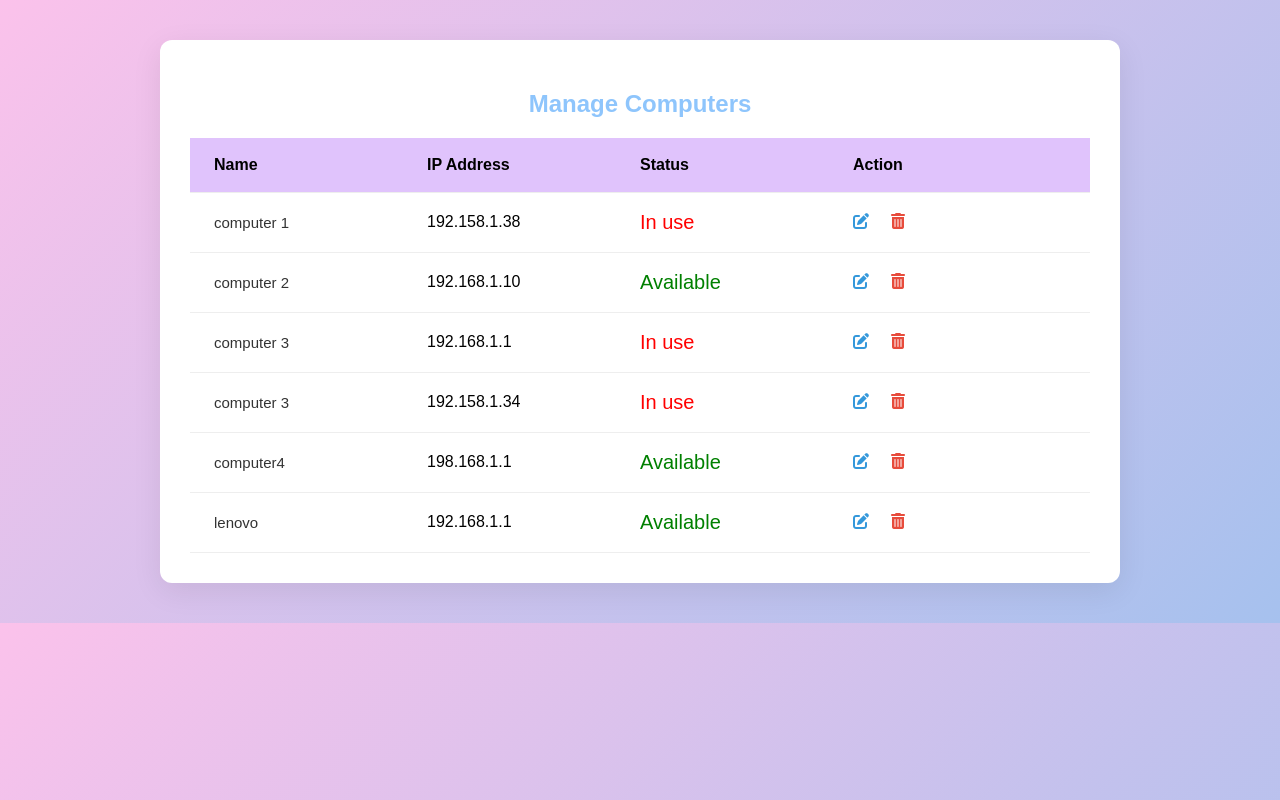
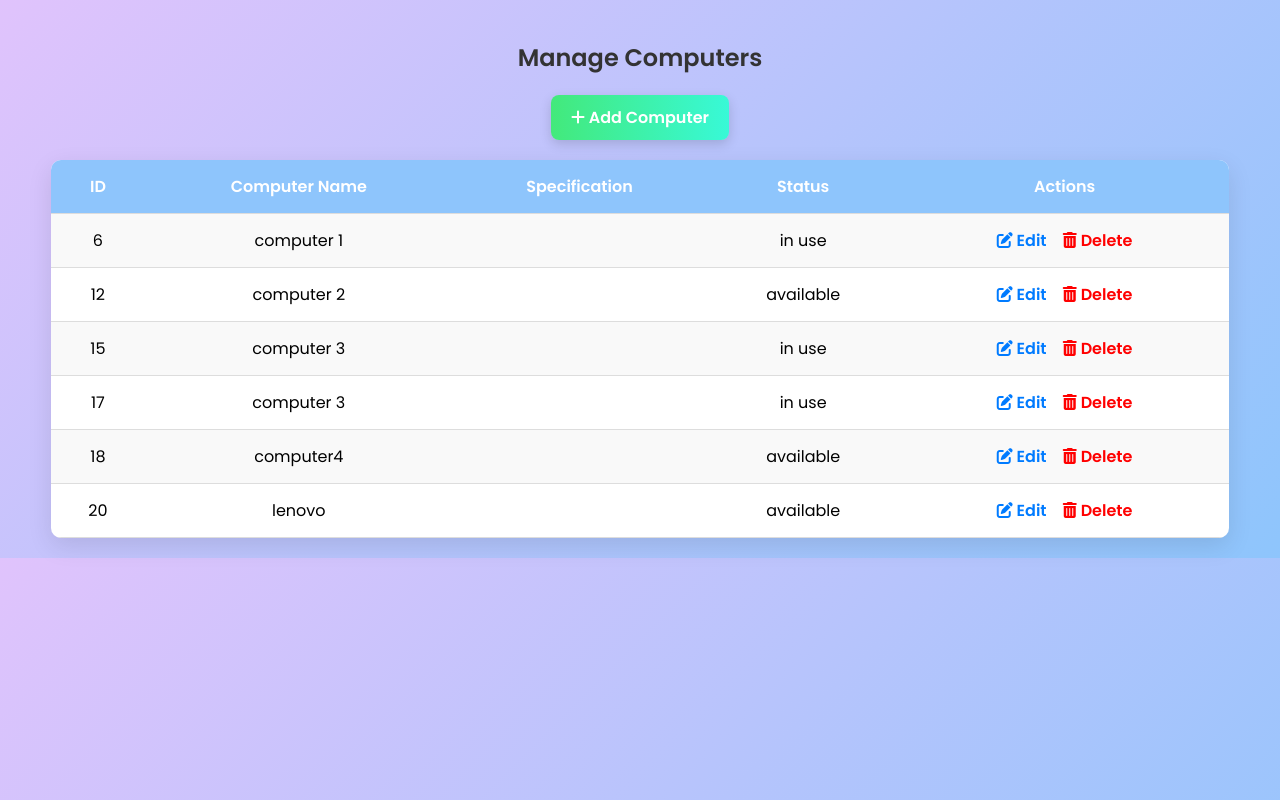
Before and after one commit to Manuv2u/internet_cafe---P3, a PHP site: page /manage_computers.php in a window 1280 px wide. Run offline with PHP 8.4, Linux system fonts and the light colour scheme; data comes from the database, SQL or seed files in the repository; data that the repository does not hold is empty; some libraries are stand-ins or nearby versions.

Commit message:
code changed

```diff
--- a/manage_computers.php
+++ b/manage_computers.php
@@ -1,181 +1,130 @@
 <?php
-include 'db_connect.php';
+require 'db_connect.php';
 
-date_default_timezone_set("Asia/Kolkata");
-$now = date('Y-m-d H:i:s');
+// Delete logic using prepared statement
+if (isset($_GET['delete'])) {
+    $id = intval($_GET['delete']); // ensure ID is an integer
 
-// Auto-update computers whose session ended
-$sql = "SELECT DISTINCT c.id
-        FROM computers c
-        JOIN bookings b ON c.id = b.computer_name
-        WHERE c.status = 'in_use' AND b.end_session <= ?";
-$stmt = $conn->prepare($sql);
-$stmt->bind_param("s", $now);
-$stmt->execute();
-$resultCheck = $stmt->get_result();
-
-while ($row = $resultCheck->fetch_assoc()) {
-    $comp_id = $row['id'];
-    $conn->query("UPDATE computers SET status = 'available' WHERE id = $comp_id");
+    $stmt = $conn->prepare("DELETE FROM computers WHERE id = ?");
+    $stmt->bind_param("i", $id);
+    if ($stmt->execute()) {
+        $stmt->close();
+        header("Location: manage_computers.php");
+        exit();
+    } else {
+        echo "<script>alert('Error deleting record. It may be linked to other data.');</script>";
+    }
 }
 
-// Delete handler
-if (isset($_GET['delete'])) {
-    $id = intval($_GET['delete']);
-    mysqli_query("DELETE FROM computers WHERE id = $id");
-}
-
-$result = $conn->query("SELECT * FROM computers");
+$sql = "SELECT * FROM computers";
+$result = $conn->query($sql);
 ?>
 
 <!DOCTYPE html>
 <html lang="en">
 <head>
-<link rel="stylesheet" href="https://cdnjs.cloudflare.com/ajax/libs/font-awesome/6.4.0/css/all.min.css">
-<script src="https://cdn.jsdelivr.net/npm/sweetalert2@11"></script>
     <meta charset="UTF-8">
     <title>Manage Computers</title>
+    <link href="https://fonts.googleapis.com/css2?family=Poppins:wght@300;400;600&display=swap" rel="stylesheet">
+    <link rel="stylesheet" href="https://cdnjs.cloudflare.com/ajax/libs/font-awesome/6.4.0/css/all.min.css">
+    <script src="https://cdn.jsdelivr.net/npm/sweetalert2@11"></script>
     <style>
         body {
             font-family: 'Poppins', sans-serif;
-            background: linear-gradient(135deg, #fbc2eb, #a6c1ee 100%);
+            background: linear-gradient(135deg, #e0c3fc, #8ec5fc 100%);
             margin: 0;
-            padding: 40px 0;
+            padding: 20px;
         }
-
-        .container {
-            max-width: 900px;
-            margin: auto;
-            background: white;
-            padding: 30px;
-            border-radius: 12px;
-            box-shadow: 0 8px 30px rgba(0, 0, 0, 0.08);
-        }
-
         h2 {
             text-align: center;
-            color:#8ec5fc  ;
+            color: #333;
+            margin-bottom: 20px;
         }
-
         .add-link {
             display: block;
+            width: fit-content;
+            margin: 10px auto 20px;
+            padding: 10px 20px;
+            background: linear-gradient(to right, #43e97b, #38f9d7);
+            color: white;
+            text-decoration: none;
+            border-radius: 8px;
+            font-weight: bold;
+            box-shadow: 0 4px 12px rgba(0, 0, 0, 0.15);
+            transition: background 0.3s ease, transform 0.2s;
+        }
+        .add-link:hover {
+            transform: scale(1.03);
+            opacity: 0.9;
+        }
+        table {
+            width: 95%;
+            margin: auto;
+            border-collapse: collapse;
+            background: white;
+            border-radius: 10px;
+            overflow: hidden;
+            box-shadow: 0 8px 25px rgba(0, 0, 0, 0.1);
+        }
+        th, td {
+            padding: 14px 16px;
             text-align: center;
-            margin: 20px 0;
-            font-size: 16px;
+            border-bottom: 1px solid #ddd;
+        }
+        th {
+            background-color:#8ec5fc ;
+            color: white;
+            font-weight: 600;
+        }
+        tr:nth-child(even) {
+            background-color: #f9f9f9;
+        }
+        tr:hover {
+            background-color: #e6f7ff;
+        }
+        a.action-link {
+            color: #007bff;
             text-decoration: none;
-            color: #007bff;
-            font-weight: bold;
+            font-weight: 600;
+            margin: 0 6px;
         }
-
-        .add-link:hover {
+        a.action-link:hover {
             text-decoration: underline;
         }
-
-        .table-header,
-        .table-row {
-            display: flex;
-            padding: 18px 24px;
-            border-bottom: 1px solid #eee;
-            align-items: center;
+        .delete-btn {
+            color: red !important;
+            cursor: pointer;
         }
-
-        .table-header {
-            font-weight: bold;
-            background-color: #e0c3fc  ;
-        }
-
-        .col {
-            flex: 1;
-            display: flex;
-            align-items: center;
-        }
-          .col,
-        .col.name {
-            flex: 1;
-        }
-
-        .icon {
-            width: 35px;
-            height: 35px;
-            border-radius: 50%;
-            background-color: #007bff;
-            color: white;
-            font-weight: bold;
-            font-size: 16px;
-            display: flex;
-            justify-content: center;
-            align-items: center;
-        }
-
-        .text {
-            font-size: 15px;
-            color: #333;
-        }
-
-        .status.available {
-            color: green;
-            font-size: 20px;
-        }
-
-        .status.in-use {
-            color: red;
-            font-size: 20px;
-        }
-		.col.action{
-			justify-content:flex-start;
-			gap:12px;
-		}
-
-        .col.action a {
-            color: #007bff;
-            text-decoration: none;
-            margin-right: 10px;
-            font-weight: 500;
-        }
-
-        .col.action a:hover {
-            text-decoration: underline;
-        }
-		.col.action i:hover {
-    transform: scale(1.1);
-    filter: brightness(1.2);
-}
     </style>
 </head>
 <body>
 
-<div class="container">
-    <h2>Manage Computers</h2>
-   <!- <a class="add-link" href="add_computer.php">
+<h2>Manage Computers</h2>
 
-    <div class="table-header">
-        <div class="col name">Name</div>
-        <div class="col">IP Address</div>
-        <div class="col">Status</div>
-        <div class="col action">Action</div>
-    </div>
+<a class="add-link" href="add_computer.php"><i class="fas fa-plus"></i> Add Computer</a>
 
+<table>
+    <tr>
+        <th>ID</th>
+        <th>Computer Name</th>
+        <th>Specification</th>
+        <th>Status</th>
+        <th>Actions</th>
+    </tr>
     <?php while ($row = $result->fetch_assoc()) { ?>
-        <div class="table-row">
-            <div class="col name">
-                <div class="text"><?= htmlspecialchars($row['computer_name']) ?></div>
-            </div>
-            <div class="col"><?= htmlspecialchars($row['ip_address']) ?></div>
-            <div class="col status <?= $row['status'] == 'in use' ? 'in-use' : 'available' ?>">
-                <?= ucfirst($row['status']) ?>
-            </div>
-               <div class="col action">
-    <a href="edit_computer.php?id=<?= $row['id'] ?>" title="Edit">
-        <i class="fas fa-edit" style="color: #3498db; cursor: pointer;"></i>
-    </a>
-    <a href="#" class="delete-btn" data-id="<?= $row['id'] ?>" title="Delete">
-        <i class="fas fa-trash-alt" style="color: #e74c3c; cursor: pointer;"></i>
-    </a>
-</div>
+    <tr>
+        <td><?= $row['id'] ?></td>
+        <td><?= htmlspecialchars($row['computer_name']) ?></td>
+        <td><?= htmlspecialchars($row['specification']) ?></td>
+        <td><?= htmlspecialchars($row['status']) ?></td>
+        <td>
+            <a class="action-link" href="edit_computer.php?id=<?= $row['id'] ?>"><i class="fas fa-edit"></i> Edit</a>
+            <a class="action-link delete-btn" data-id="<?= $row['id'] ?>"><i class="fas fa-trash-alt"></i> Delete</a>
+        </td>
+    </tr>
+    <?php } ?>
+</table>
 
-        </div>
-    <?php } ?>
-</div>
 <script>
 document.querySelectorAll('.delete-btn').forEach(button => {
     button.addEventListener('click', function (e) {
@@ -188,18 +137,17 @@ document.querySelectorAll('.delete-btn').forEach(button => {
             icon: 'warning',
             showCancelButton: true,
             confirmButtonColor: '#e74c3c',
-            cancelButtonColor: '#a6c1ee',
+            cancelButtonColor: '#2575fc',
             confirmButtonText: 'Delete',
             cancelButtonText: 'Cancel'
         }).then((result) => {
             if (result.isConfirmed) {
-                window.location.href =' ?delete=${id}';
+                window.location.href = `manage_computers.php?delete=${id}`;
             }
         });
     });
 });
 </script>
 
-
 </body>
 </html>
```
